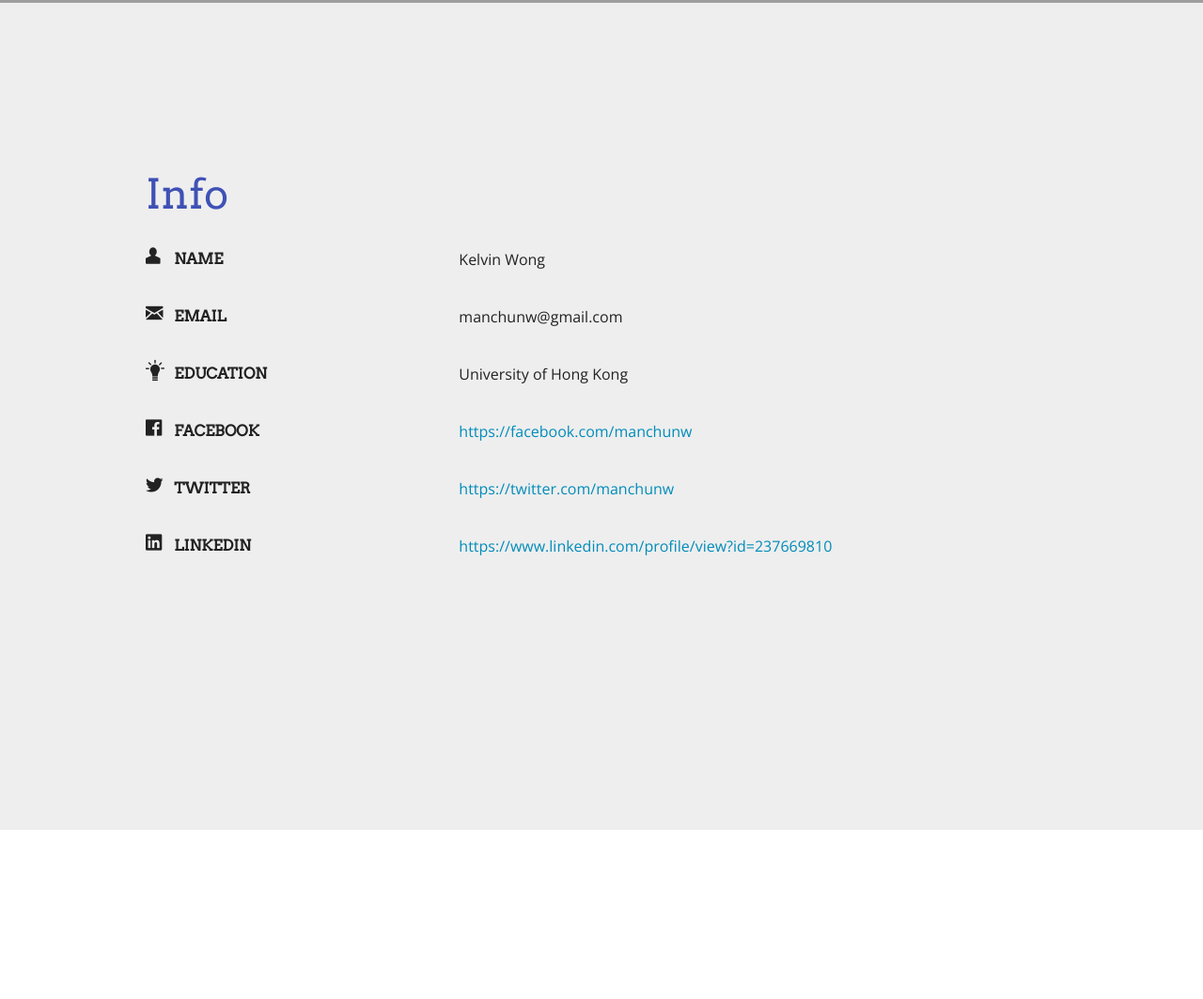
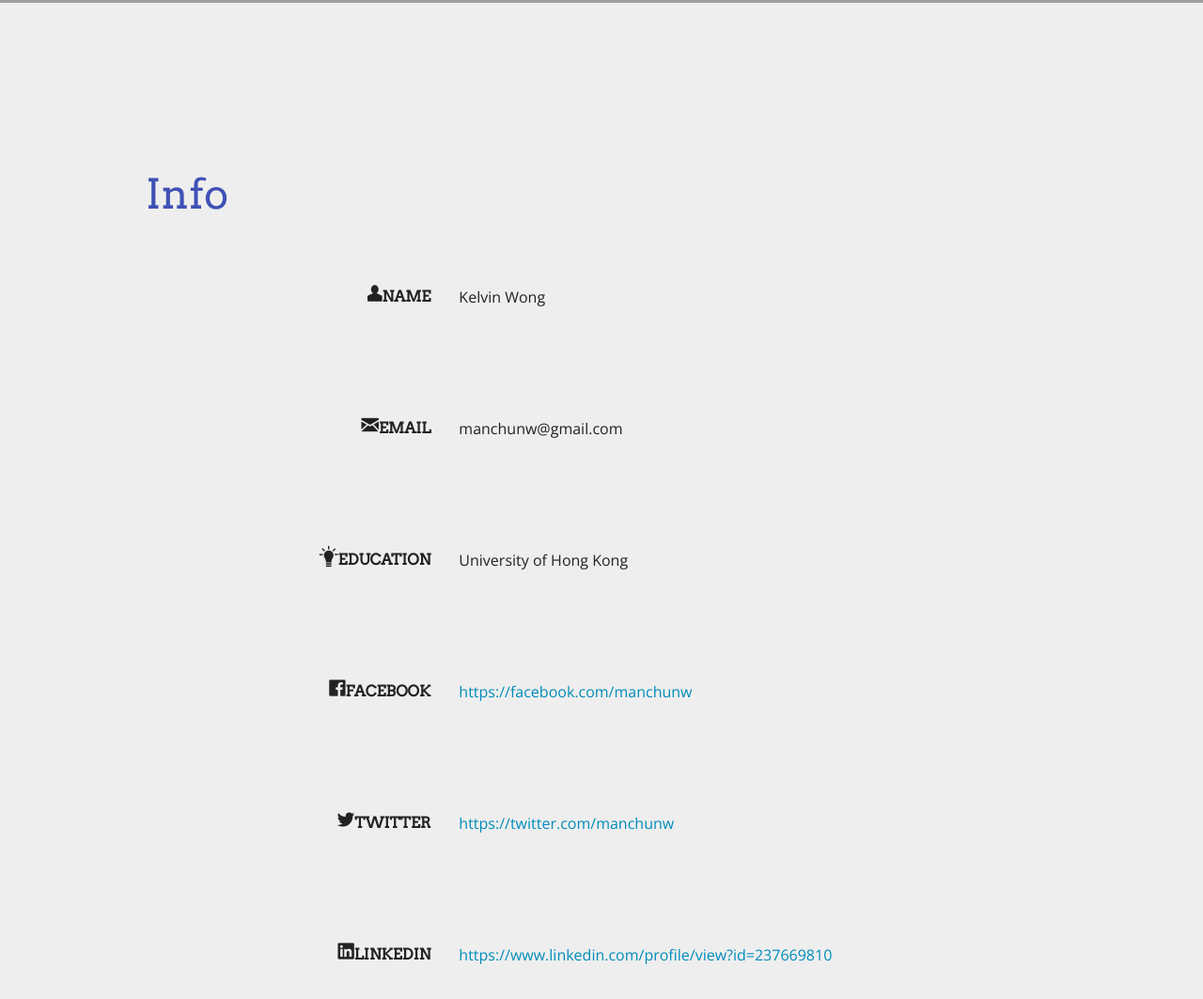
Before and after one commit to manchunw/github.mcwong.me, a plain HTML site: page index.html in a window 1280 px wide. Shown: the part 1737-2800 px from the top of the page at 94% size. Before the commit the page ends 2620 px from the top, so only its background shows below. Drawn offline with nearby package versions, Linux system fonts and the light colour scheme; grey boxes are pictures that could not be loaded.

Commit message:
info updated

```diff
--- a/css/custom.css
+++ b/css/custom.css
@@ -108,9 +108,13 @@ div#section-info .columns.large-3.medium-4 {
 }
 .opt,.opt-text {
 	line-height:40px;
-	padding-top:10px;
-	padding-bottom:10px;
-	border-bottom:#eee 1px solid;
+	padding-top:50px;
+	padding-bottom:50px;
+}
+.row.att:hover{
+	background: #fff;
+	border-bottom:#aaa 3px solid;
+	border-right:#aaa 3px solid;
 }
 p, span, h1, h2, h3, h4, h5, h6, a, div, li {
 	font-family: Arvo, 'Helvetica Neue', Helvetica, Arial, STHeiti, 'Microsoft JhengHei', 微軟正黑體, sans-serif;
--- a/index.html
+++ b/index.html
@@ -62,7 +62,7 @@
 	        	</div>
 	        </div>
         </div>
-        <div class="wrapper" id="section-about" style="background:url('img/background/bg02.jpg') no-repeat center;background-size:cover;width:100%;height:110%;color:#ecf0f1" data-magellan-destination="about">
+        <div class="wrapper" id="section-about" style="background:url('img/background/bg03.jpg') no-repeat center;background-size:cover;width:100%;height:110%;color:#ecf0f1" data-magellan-destination="about">
 	        <div class="row">
         	<a name="about"></a>
 	        	<div class="columns small-12" style="margin-top:170px">
@@ -106,23 +106,35 @@
 		        </div>
 	        </div>
         </div>-->
-        <div class="wrapper" id="section-info" style="background:#eee no-repeat center;background-size:cover;width:100%;height:110%" data-magellan-destination="info">
+        <div class="wrapper" id="section-info" style="background:#eee no-repeat center;background-size:cover;width:100%;min-height:110%" data-magellan-destination="info">
         	<a name="info"></a>
 	        <div class="row">
 	        	<div class="columns small-12" style="margin-top:170px">
 	        		<h1 style="color:#3F51B5">Info</h1>
 		        </div>
-		        <div class="columns medium-4 opt"><i class="step fi-torso size-24"></i>Name</div>
+		    </div>
+		    <div class="row att">
+		        <div class="columns medium-4 medium-text-right opt"><i class="step fi-torso size-24"></i>Name</div>
 		        <div class="columns medium-8 opt-text">Kelvin Wong</div>
-		        <div class="columns medium-4 opt"><i class="step fi-mail size-24"></i>Email</div>
+		    </div>
+		    <div class="row att">
+		        <div class="columns medium-4 medium-text-right opt"><i class="step fi-mail size-24"></i>Email</div>
 		        <div class="columns medium-8 opt-text">manchunw@gmail.com</div>
-		        <div class="columns medium-4 opt"><i class="step fi-lightbulb size-24"></i>Education</div>
+		    </div>
+		    <div class="row att">
+		        <div class="columns medium-4 medium-text-right opt"><i class="step fi-lightbulb size-24"></i>Education</div>
 		        <div class="columns medium-8 opt-text">University of Hong Kong</div>
-		        <div class="columns medium-4 opt"><i class="step fi-social-facebook size-24"></i>Facebook</div>
+		    </div>
+		    <div class="row att">
+		        <div class="columns medium-4 medium-text-right opt"><i class="step fi-social-facebook size-24"></i>Facebook</div>
 		        <div class="columns medium-8 opt-text"><a href="https://facebook.com/manchunw" target="_blank">https://facebook.com/manchunw</a></div>
-		        <div class="columns medium-4 opt"><i class="step fi-social-twitter size-24"></i>Twitter</div>
+		    </div>
+		    <div class="row att">
+		        <div class="columns medium-4 medium-text-right opt"><i class="step fi-social-twitter size-24"></i>Twitter</div>
 		        <div class="columns medium-8 opt-text"><a href="https://twitter.com/manchunw" target="_blank">https://twitter.com/manchunw</a></div>
-		        <div class="columns medium-4 opt"><i class="step fi-social-linkedin size-24"></i>LinkedIn</div>
+		    </div>
+		    <div class="row att">
+		        <div class="columns medium-4 medium-text-right opt"><i class="step fi-social-linkedin size-24"></i>LinkedIn</div>
 		        <div class="columns medium-8 opt-text"><a href="https://www.linkedin.com/profile/view?id=237669810" target="_blank">https://www.linkedin.com/profile/view?id=237669810</a></div>
 	        </div>
         </div>
```
